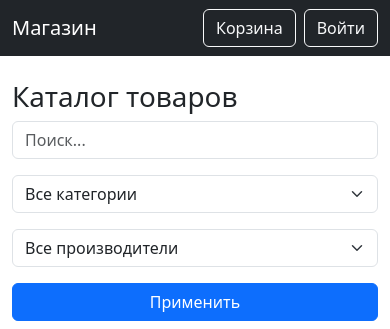
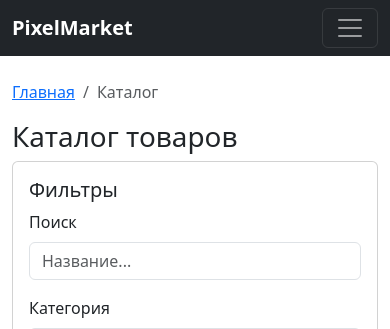
Before and after one commit to TPpixel/projectshop, a Django app: page /catalog/ in a window 390 px wide. Shown: the top 329 px of the page. Run offline with Django 5.2, Linux system fonts and the light colour scheme; tables that the repository leaves empty hold one stand-in row (values such as "Sample post").

Commit message:
Lab 21: Bootstrap UI, base template, catalog with pagination, JS Fetch API

```diff
--- a/projectshop/settings.py
+++ b/projectshop/settings.py
@@ -118,6 +118,9 @@ USE_TZ = True
 # https://docs.djangoproject.com/en/6.0/howto/static-files/
 
 STATIC_URL = 'static/'
+STATICFILES_DIRS = [
+    BASE_DIR / 'static',
+]
 
 MEDIA_URL = '/media/'
 MEDIA_ROOT = BASE_DIR / 'media'
--- /dev/null
+++ b/shopapp/templates/base.html
@@ -0,0 +1,54 @@
+{% load static %}
+<!DOCTYPE html>
+<html lang="ru">
+<head>
+    <meta charset="UTF-8">
+    <meta name="viewport" content="width=device-width, initial-scale=1.0">
+    <meta name="csrf-token" content="{{ csrf_token }}">
+    <title>{% block title %}PixelMarket{% endblock %}</title>
+    <link href="https://cdn.jsdelivr.net/npm/bootstrap@5.3.2/dist/css/bootstrap.min.css" rel="stylesheet">
+    <link rel="stylesheet" href="{% static 'css/style.css' %}">
+</head>
+<body>
+    <nav class="navbar navbar-expand-lg navbar-dark bg-dark">
+        <div class="container">
+            <a class="navbar-brand fw-bold" href="/">PixelMarket</a>
+            <button class="navbar-toggler" type="button" data-bs-toggle="collapse" data-bs-target="#navbarNav">
+                <span class="navbar-toggler-icon"></span>
+            </button>
+            <div class="collapse navbar-collapse" id="navbarNav">
+                <ul class="navbar-nav me-auto">
+                    <li class="nav-item"><a class="nav-link" href="/">Главная</a></li>
+                    <li class="nav-item"><a class="nav-link" href="{% url 'catalog' %}">Каталог</a></li>
+                    <li class="nav-item"><a class="nav-link" href="{% url 'cart_view' %}">Корзина</a></li>
+                </ul>
+                <div class="d-flex">
+                    {% if user.is_authenticated %}
+                        <span class="text-light me-3">{{ user.username }}</span>
+                        <a href="{% url 'logout' %}?next=/" class="btn btn-outline-light btn-sm">Выйти</a>
+                    {% else %}
+                        <a href="{% url 'login' %}?next=/" class="btn btn-outline-light btn-sm">Войти</a>
+                    {% endif %}
+                </div>
+            </div>
+        </div>
+    </nav>
+
+    <main>
+        {% block content %}{% endblock %}
+    </main>
+
+    <footer class="text-white text-center py-4 mt-5">
+        <div class="container">
+            <p class="mb-1">&copy; 2026 PixelMarket — Интернет-магазин электроники</p>
+            <small class="text-muted">Все права защищены</small>
+        </div>
+    </footer>
+
+    <div id="toast-container" class="toast-container"></div>
+
+    <script src="https://cdn.jsdelivr.net/npm/bootstrap@5.3.2/dist/js/bootstrap.bundle.min.js"></script>
+    <script src="{% static 'js/main.js' %}"></script>
+    {% block scripts %}{% endblock %}
+</body>
+</html>
--- /dev/null
+++ b/shopapp/templates/shop/catalog.html
@@ -0,0 +1,112 @@
+{% extends 'base.html' %}
+{% load static %}
+
+{% block title %}Каталог — PixelMarket{% endblock %}
+
+{% block content %}
+<div class="container my-4">
+    <nav aria-label="breadcrumb">
+        <ol class="breadcrumb">
+            <li class="breadcrumb-item"><a href="/">Главная</a></li>
+            <li class="breadcrumb-item active">Каталог</li>
+        </ol>
+    </nav>
+
+    <h1>Каталог товаров</h1>
+
+    <div class="row">
+        <div class="col-md-3">
+            <div class="filter-sidebar card p-3 mb-4">
+                <h5>Фильтры</h5>
+                <form method="get">
+                    <div class="mb-3">
+                        <label class="form-label">Поиск</label>
+                        <input type="text" name="q" class="form-control" placeholder="Название..." value="{{ request.GET.q }}">
+                    </div>
+                    <div class="mb-3">
+                        <label class="form-label">Категория</label>
+                        <select name="category" class="form-select">
+                            <option value="">Все</option>
+                            {% for cat in categories %}
+                                <option value="{{ cat.id }}" {% if request.GET.category == cat.id|stringformat:"s" %}selected{% endif %}>{{ cat.название }}</option>
+                            {% endfor %}
+                        </select>
+                    </div>
+                    <div class="mb-3">
+                        <label class="form-label">Производитель</label>
+                        <select name="manufacturer" class="form-select">
+                            <option value="">Все</option>
+                            {% for m in manufacturers %}
+                                <option value="{{ m.id }}" {% if request.GET.manufacturer == m.id|stringformat:"s" %}selected{% endif %}>{{ m.название }}</option>
+                            {% endfor %}
+                        </select>
+                    </div>
+                    <button type="submit" class="btn btn-primary w-100">Применить</button>
+                    <a href="{% url 'catalog' %}" class="btn btn-outline-secondary w-100 mt-2">Сбросить</a>
+                </form>
+            </div>
+        </div>
+
+        <div class="col-md-9">
+            <div id="loading-spinner" class="spinner-overlay">
+                <div class="spinner-border text-primary" role="status">
+                    <span class="visually-hidden">Загрузка...</span>
+                </div>
+            </div>
+
+            <div id="product-grid" class="row">
+                {% for product in page_obj %}
+                    <div class="col-sm-6 col-lg-4 mb-4">
+                        <div class="card h-100 {% if product.количество_на_складе == 0 %}out-of-stock{% endif %}">
+                            <img src="{{ product.фото_товара.url }}" class="card-img-top product-img" alt="{{ product.название }}">
+                            <div class="card-body d-flex flex-column">
+                                <h5 class="card-title">{{ product.название }}</h5>
+                                <p class="text-muted small">{{ product.категория.название }}</p>
+                                <p class="fw-bold fs-5 mt-auto">{{ product.цена }} BYN</p>
+                                <div class="d-flex gap-2">
+                                    <a href="{% url 'product_detail' product.id %}" class="btn btn-outline-info flex-grow-1">Подробнее</a>
+                                    {% if product.количество_на_складе > 0 %}
+                                        <button class="btn btn-success flex-grow-1" onclick="addToCart({{ product.id }})">В корзину</button>
+                                    {% else %}
+                                        <button class="btn btn-secondary flex-grow-1" disabled>Нет в наличии</button>
+                                    {% endif %}
+                                </div>
+                            </div>
+                        </div>
+                    </div>
+                {% empty %}
+                    <div class="col-12"><p class="text-muted">Товары не найдены.</p></div>
+                {% endfor %}
+            </div>
+
+            {% if page_obj.paginator.num_pages > 1 %}
+                <nav>
+                    <ul class="pagination justify-content-center">
+                        {% if page_obj.has_previous %}
+                            <li class="page-item"><a class="page-link" href="?page=1{% if request.GET.q %}&q={{ request.GET.q }}{% endif %}{% if request.GET.category %}&category={{ request.GET.category }}{% endif %}{% if request.GET.manufacturer %}&manufacturer={{ request.GET.manufacturer }}{% endif %}">&laquo;</a></li>
+                            <li class="page-item"><a class="page-link" href="?page={{ page_obj.previous_page_number }}{% if request.GET.q %}&q={{ request.GET.q }}{% endif %}{% if request.GET.category %}&category={{ request.GET.category }}{% endif %}{% if request.GET.manufacturer %}&manufacturer={{ request.GET.manufacturer }}{% endif %}">{{ page_obj.previous_page_number }}</a></li>
+                        {% endif %}
+                        <li class="page-item active"><span class="page-link">{{ page_obj.number }}</span></li>
+                        {% if page_obj.has_next %}
+                            <li class="page-item"><a class="page-link" href="?page={{ page_obj.next_page_number }}{% if request.GET.q %}&q={{ request.GET.q }}{% endif %}{% if request.GET.category %}&category={{ request.GET.category }}{% endif %}{% if request.GET.manufacturer %}&manufacturer={{ request.GET.manufacturer }}{% endif %}">{{ page_obj.next_page_number }}</a></li>
+                            <li class="page-item"><a class="page-link" href="?page={{ page_obj.paginator.num_pages }}{% if request.GET.q %}&q={{ request.GET.q }}{% endif %}{% if request.GET.category %}&category={{ request.GET.category }}{% endif %}{% if request.GET.manufacturer %}&manufacturer={{ request.GET.manufacturer }}{% endif %}">&raquo;</a></li>
+                        {% endif %}
+                    </ul>
+                </nav>
+            {% endif %}
+        </div>
+    </div>
+</div>
+{% endblock %}
+
+{% block scripts %}
+<script>
+    document.addEventListener('DOMContentLoaded', function() {
+        document.querySelectorAll('form[method="get"]').forEach(form => {
+            form.addEventListener('submit', function(e) {
+                document.getElementById('loading-spinner')?.classList.add('active');
+            });
+        });
+    });
+</script>
+{% endblock %}
--- a/shopapp/templates/shop/product_list.html
+++ /dev/null
@@ -1,75 +0,0 @@
-<!DOCTYPE html>
-<html lang="ru">
-<head>
-    <meta charset="UTF-8">
-    <meta name="viewport" content="width=device-width, initial-scale=1.0">
-    <title>Каталог товаров</title>
-    <link href="https://cdn.jsdelivr.net/npm/bootstrap@5.3.2/dist/css/bootstrap.min.css" rel="stylesheet">
-</head>
-<body>
-    <nav class="navbar navbar-expand-lg navbar-dark bg-dark">
-        <div class="container">
-            <a class="navbar-brand" href="/">Магазин</a>
-            <div class="d-flex">
-                <a href="{% url 'cart_view' %}" class="btn btn-outline-light">Корзина</a>
-                {% if user.is_authenticated %}
-                    <a href="{% url 'logout' %}?next=/" class="btn btn-outline-light ms-2">Выйти</a>
-                {% else %}
-                    <a href="{% url 'login' %}?next=/" class="btn btn-outline-light ms-2">Войти</a>
-                {% endif %}
-            </div>
-        </div>
-    </nav>
-
-    <div class="container my-4">
-        <h1>Каталог товаров</h1>
-
-        <form method="get" class="row g-3 mb-4">
-            <div class="col-md-4">
-                <input type="text" name="q" class="form-control" placeholder="Поиск..." value="{{ request.GET.q }}">
-            </div>
-            <div class="col-md-3">
-                <select name="category" class="form-select">
-                    <option value="">Все категории</option>
-                    {% for cat in categories %}
-                        <option value="{{ cat.id }}" {% if request.GET.category == cat.id|stringformat:"s" %}selected{% endif %}>{{ cat.название }}</option>
-                    {% endfor %}
-                </select>
-            </div>
-            <div class="col-md-3">
-                <select name="manufacturer" class="form-select">
-                    <option value="">Все производители</option>
-                    {% for m in manufacturers %}
-                        <option value="{{ m.id }}" {% if request.GET.manufacturer == m.id|stringformat:"s" %}selected{% endif %}>{{ m.название }}</option>
-                    {% endfor %}
-                </select>
-            </div>
-            <div class="col-md-2">
-                <button type="submit" class="btn btn-primary w-100">Применить</button>
-            </div>
-        </form>
-
-        <div class="row">
-            {% for product in products %}
-                <div class="col-md-4 mb-4">
-                    <div class="card h-100">
-                        <img src="{{ product.фото_товара.url }}" class="card-img-top" alt="{{ product.название }}" style="height: 200px; object-fit: contain;">
-                        <div class="card-body d-flex flex-column">
-                            <h5 class="card-title">{{ product.название }}</h5>
-                            <p class="card-text text-muted">{{ product.категория.название }} / {{ product.производитель.название }}</p>
-                            <p class="card-text">{{ product.описание|truncatewords:20 }}</p>
-                            <p class="card-text fw-bold fs-5 mt-auto">{{ product.цена }} BYN</p>
-                            <div class="d-flex gap-2">
-                                <a href="{% url 'product_detail' product.id %}" class="btn btn-info">Подробнее</a>
-                                <a href="{% url 'add_to_cart' product.id %}" class="btn btn-success">В корзину</a>
-                            </div>
-                        </div>
-                    </div>
-                </div>
-            {% empty %}
-                <p class="text-muted">Товары не найдены.</p>
-            {% endfor %}
-        </div>
-    </div>
-</body>
-</html>
--- a/shopapp/urls.py
+++ b/shopapp/urls.py
@@ -12,8 +12,8 @@ router.register(r'api/orders', views.OrderViewSet)
 router.register(r'api/order-items', views.OrderItemViewSet)
 
 urlpatterns = [
-    path('', views.hello_world, name='hello_world'),
-    path('catalog/', views.product_list, name='product_list'),
+    path('', views.index, name='index'),
+    path('catalog/', views.catalog, name='catalog'),
     path('catalog/<int:pk>/', views.product_detail, name='product_detail'),
     path('cart/add/<int:product_id>/', views.add_to_cart, name='add_to_cart'),
     path('cart/update/<int:item_id>/', views.update_cart, name='update_cart'),
--- a/shopapp/views.py
+++ b/shopapp/views.py
@@ -4,6 +4,7 @@ from django.shortcuts import render, get_object_or_404, redirect
 from django.contrib.auth.decorators import login_required
 from django.db.models import Q
 from django.core.mail import EmailMessage
+from django.core.paginator import Paginator
 from django.conf import settings
 from django.contrib import messages
 from openpyxl import Workbook
@@ -17,11 +18,16 @@ from .serializers import (CategorySerializer, ManufacturerSerializer,
                           OrderItemSerializer)
 
 
-def hello_world(request):
-    return render(request, 'index.html')
+def index(request):
+    popular = Product.objects.order_by('?')[:6]
+    categories = Category.objects.all()
+    return render(request, 'shop/index.html', {
+        'popular_products': popular,
+        'categories': categories,
+    })
 
 
-def product_list(request):
+def catalog(request):
     products = Product.objects.all()
     categories = Category.objects.all()
     manufacturers = Manufacturer.objects.all()
@@ -39,8 +45,12 @@ def product_list(request):
             Q(название__icontains=query) | Q(описание__icontains=query)
         )
 
-    return render(request, 'shop/product_list.html', {
-        'products': products,
+    paginator = Paginator(products, 9)
+    page_number = request.GET.get('page')
+    page_obj = paginator.get_page(page_number)
+
+    return render(request, 'shop/catalog.html', {
+        'page_obj': page_obj,
         'categories': categories,
         'manufacturers': manufacturers,
     })
--- /dev/null
+++ b/static/css/style.css
@@ -0,0 +1,77 @@
+.hero {
+    background: linear-gradient(135deg, #667eea 0%, #764ba2 100%);
+    color: white;
+    padding: 80px 0;
+    margin-top: -1.5rem;
+}
+
+.hero h1 {
+    font-size: 3rem;
+    font-weight: 700;
+}
+
+.hero p {
+    font-size: 1.2rem;
+    opacity: 0.9;
+}
+
+.card {
+    transition: transform 0.2s, box-shadow 0.2s;
+}
+
+.card:hover {
+    transform: translateY(-4px);
+    box-shadow: 0 8px 24px rgba(0,0,0,0.12);
+}
+
+.product-img {
+    height: 220px;
+    object-fit: contain;
+    padding: 1rem;
+}
+
+.breadcrumb {
+    background: transparent;
+    padding: 0;
+}
+
+.filter-sidebar {
+    position: sticky;
+    top: 1rem;
+}
+
+.toast-container {
+    position: fixed;
+    top: 1rem;
+    right: 1rem;
+    z-index: 1080;
+}
+
+.spinner-overlay {
+    display: none;
+    text-align: center;
+    padding: 3rem 0;
+}
+
+.spinner-overlay.active {
+    display: block;
+}
+
+footer {
+    background: #1a1a2e;
+}
+
+.category-card {
+    text-align: center;
+    padding: 1.5rem;
+    border-radius: 12px;
+    transition: background 0.2s;
+}
+
+.category-card:hover {
+    background: #f0f0ff;
+}
+
+.out-of-stock {
+    opacity: 0.6;
+}
--- /dev/null
+++ b/static/js/main.js
@@ -0,0 +1,112 @@
+function getCSRFToken() {
+    const meta = document.querySelector('meta[name="csrf-token"]');
+    if (meta) return meta.getAttribute('content');
+    const input = document.querySelector('[name=csrfmiddlewaretoken]');
+    return input ? input.value : '';
+}
+
+function showToast(message, type) {
+    const container = document.getElementById('toast-container');
+    if (!container) return;
+    const colors = { success: '#198754', danger: '#dc3545', warning: '#ffc107', info: '#0dcaf0' };
+    const bg = colors[type] || colors.info;
+    const toast = document.createElement('div');
+    toast.className = 'toast align-items-center text-white border-0 show';
+    toast.style.background = bg;
+    toast.innerHTML = `<div class="d-flex"><div class="toast-body">${message}</div><button type="button" class="btn-close btn-close-white me-2 m-auto" data-bs-dismiss="toast"></button></div>`;
+    container.appendChild(toast);
+    setTimeout(() => { toast.remove(); }, 4000);
+}
+
+function addToCart(productId) {
+    const form = document.getElementById('add-to-cart-form');
+    const url = form ? form.action : `/cart/add/${productId}/`;
+    const csrf = getCSRFToken();
+    fetch(url, {
+        method: 'POST',
+        headers: { 'X-CSRFToken': csrf, 'Content-Type': 'application/x-www-form-urlencoded' },
+        body: `product_id=${productId}`,
+    })
+    .then(res => {
+        if (res.redirected) {
+            showToast('Товар добавлен в корзину!', 'success');
+        } else if (res.status === 403) {
+            showToast('Войдите, чтобы добавить товар в корзину', 'warning');
+        } else {
+            showToast('Ошибка при добавлении товара', 'danger');
+        }
+    })
+    .catch(() => showToast('Ошибка сети', 'danger'));
+}
+
+function updateCartItem(itemId) {
+    const form = document.querySelector(`form[data-item-id="${itemId}"]`);
+    if (!form) return;
+    const formData = new FormData(form);
+    fetch(form.action, {
+        method: 'POST',
+        headers: { 'X-CSRFToken': getCSRFToken() },
+        body: new URLSearchParams(formData),
+    })
+    .then(res => {
+        if (res.redirected) { window.location.href = res.url; }
+        else { showToast('Ошибка обновления', 'danger'); }
+    })
+    .catch(() => showToast('Ошибка сети', 'danger'));
+}
+
+function removeFromCart(itemId) {
+    const form = document.querySelector(`form[data-remove-id="${itemId}"]`);
+    if (!form) return;
+    fetch(form.action, {
+        method: 'POST',
+        headers: { 'X-CSRFToken': getCSRFToken() },
+    })
+    .then(res => {
+        if (res.redirected) { window.location.href = res.url; }
+        else { showToast('Ошибка удаления', 'danger'); }
+    })
+    .catch(() => showToast('Ошибка сети', 'danger'));
+}
+
+function loadProducts(url) {
+    const container = document.getElementById('product-grid');
+    const spinner = document.getElementById('loading-spinner');
+    if (!container) return;
+    if (spinner) spinner.classList.add('active');
+    fetch(url)
+        .then(res => { if (!res.ok) throw new Error('HTTP ' + res.status); return res.json(); })
+        .then(data => {
+            container.innerHTML = '';
+            const products = data.results || data;
+            if (products.length === 0) {
+                container.innerHTML = '<p class="text-muted">Товары не найдены.</p>';
+                return;
+            }
+            products.forEach(p => {
+                const col = document.createElement('div');
+                col.className = 'col-sm-6 col-md-4 col-lg-4 mb-4';
+                const imgUrl = p.фото_товара || '/static/images/placeholder.svg';
+                const inStock = p.количество_на_складе > 0;
+                col.innerHTML = `
+                    <div class="card h-100 ${inStock ? '' : 'out-of-stock'}">
+                        <img src="${imgUrl}" class="card-img-top product-img" alt="${p.название}" loading="lazy">
+                        <div class="card-body d-flex flex-column">
+                            <h5 class="card-title">${p.название}</h5>
+                            <p class="text-muted small mb-1">${p.категория_название || ''}</p>
+                            <p class="fw-bold fs-5 mt-auto">${p.цена} BYN</p>
+                            <div class="d-flex gap-2">
+                                <a href="/catalog/${p.id}/" class="btn btn-outline-info btn-sm flex-grow-1">Подробнее</a>
+                                ${inStock ? `<button class="btn btn-success btn-sm flex-grow-1" onclick="addToCart(${p.id})">В корзину</button>`
+                                          : `<button class="btn btn-secondary btn-sm flex-grow-1" disabled>Нет в наличии</button>`}
+                            </div>
+                        </div>
+                    </div>`;
+                container.appendChild(col);
+            });
+        })
+        .catch(err => {
+            if (container) container.innerHTML = `<div class="alert alert-danger">Ошибка загрузки: ${err.message}</div>`;
+        })
+        .finally(() => { if (spinner) spinner.classList.remove('active'); });
+}
```
Also changed, not shown: shopapp/templates/index.html (deleted, +0 -17 lines), shopapp/templates/registration/login.html (+7 -11 lines), shopapp/templates/shop/cart.html (+16 -21 lines), shopapp/templates/shop/checkout.html (+18 -20 lines), shopapp/templates/shop/index.html (added, +52 -0 lines), shopapp/templates/shop/product_detail.html (+34 -27 lines).
